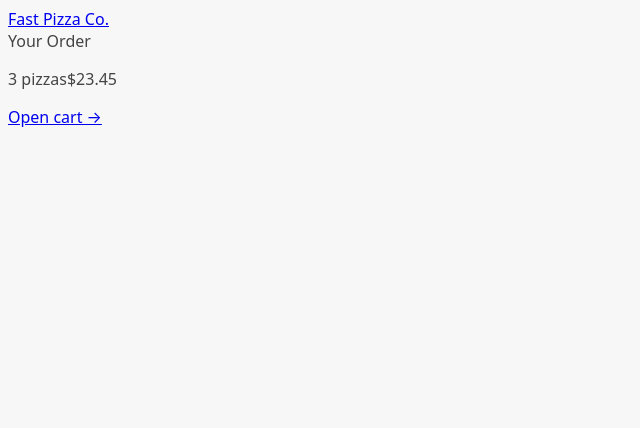
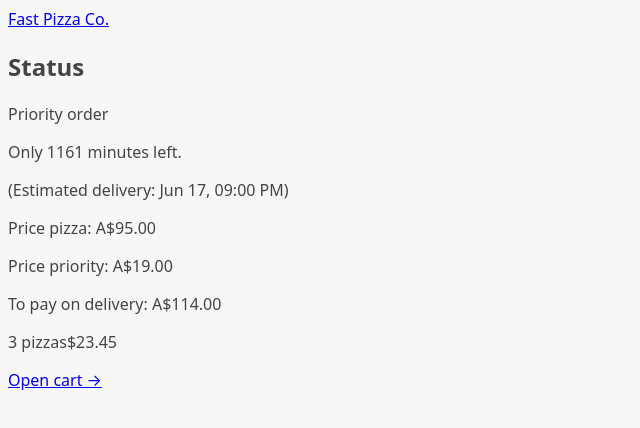
Before and after one commit to kazblacktopp/fast-react-pizza, a React (Vite) app: page /order/1 in a window 1280 px wide. Shown: the top 428 px of the page, without its empty margins (0-640 px from the left). Built offline with nearby package versions, Linux system fonts and the light colour scheme.

Commit message:
Create Order component

```diff
--- a/src/features/order/Order.jsx
+++ b/src/features/order/Order.jsx
@@ -1,3 +1,80 @@
+import {
+	calcMinutesLeft,
+	formatCurrency,
+	formatDate,
+} from '../../utilities/helpers';
+
+const order = {
+	id: 'ABCDEF',
+	customer: 'Karen',
+	phone: '1234567890',
+	address: 'Brisbane, Queensland, Australia',
+	priority: true,
+	estimatedDelivery: '2023-06-17T21:00:00',
+	cart: [
+		{
+			pizzaId: 7,
+			name: 'Napoli',
+			quantity: 3,
+			unitPrice: 16,
+			totalPrice: 48,
+		},
+		{
+			pizzaId: 5,
+			name: 'Diavola',
+			quantity: 2,
+			unitPrice: 16,
+			totalPrice: 32,
+		},
+		{
+			pizzaId: 3,
+			name: 'Romana',
+			quantity: 1,
+			unitPrice: 15,
+			totalPrice: 15,
+		},
+	],
+	position: '-27.000, 153.000',
+	orderPrice: 95,
+	priorityPrice: 19,
+};
+
 export default function Order() {
-	return <div>Your Order</div>;
+	const { status, priority, priorityPrice, orderPrice, estimatedDelivery } =
+		order;
+
+	const deliveryIn = calcMinutesLeft(estimatedDelivery);
+
+	return (
+		<div>
+			<div>
+				<h2>Status</h2>
+
+				<div>
+					{priority && <span>Priority</span>}
+					<span>{status} order</span>
+				</div>
+			</div>
+
+			<div>
+				<p>
+					{deliveryIn >= 0
+						? `Only ${deliveryIn} minutes left.`
+						: 'Order should have arrived.'}
+				</p>
+				<p>(Estimated delivery: {formatDate(estimatedDelivery)})</p>
+			</div>
+
+			<div>
+				<p>Price pizza: {formatCurrency(orderPrice)}</p>
+				{priority && (
+					<p>Price priority: {formatCurrency(priorityPrice)}</p>
+				)}
+				<p>
+					To pay on delivery:{' '}
+					{formatCurrency(orderPrice + priorityPrice)}
+				</p>
+			</div>
+		</div>
+	);
 }
--- a/src/utilities/helpers.js
+++ b/src/utilities/helpers.js
@@ -4,3 +4,19 @@
 		currency: 'AUD',
 	}).format(value);
 }
+
+export function formatDate(dateStr) {
+	return new Intl.DateTimeFormat('en', {
+		month: 'short',
+		day: 'numeric',
+		hour: '2-digit',
+		minute: '2-digit',
+	}).format(new Date(dateStr));
+}
+
+export function calcMinutesLeft(dateStr) {
+	const d1 = new Date().getTime();
+	const d2 = new Date(dateStr).getTime();
+
+	return Math.round((d2 - d1) / 60000);
+}
```
